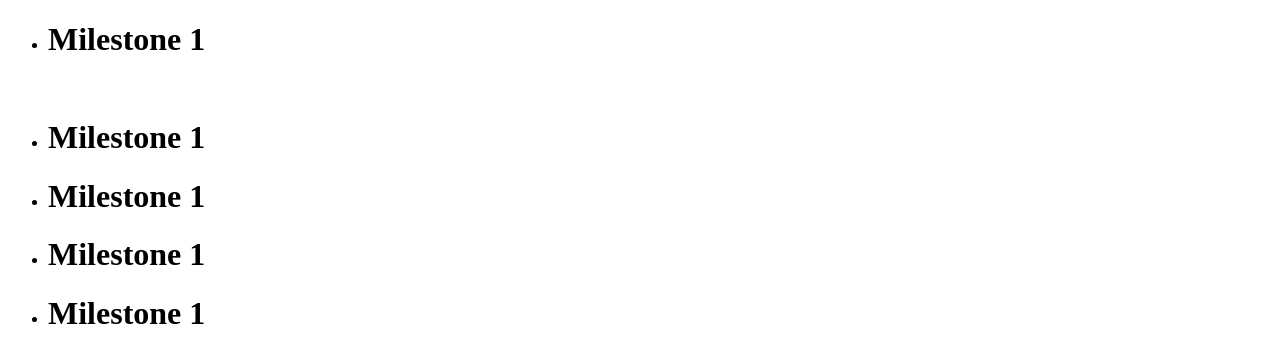
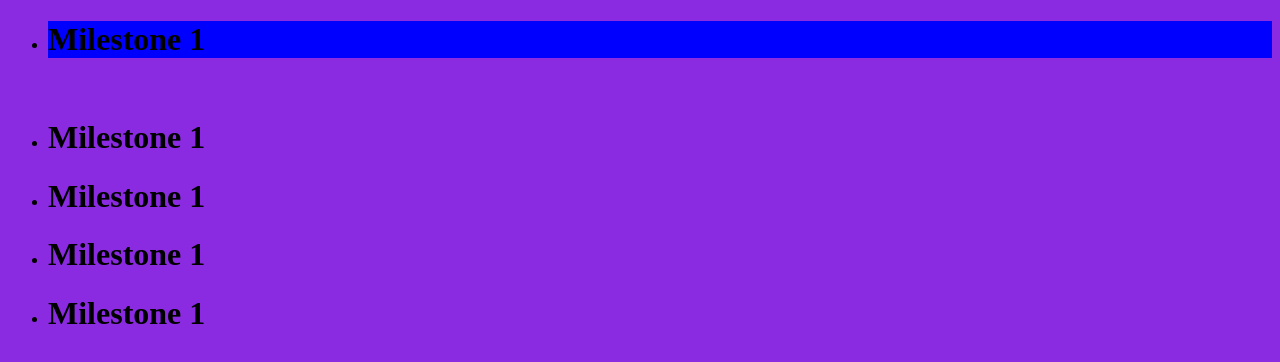
Before and after one commit to Kjbrasfied/Coding-1-Milestone, a plain HTML site: page index.html in a window 1280 px wide. Drawn offline with Linux system fonts and the light colour scheme.

Commit message:
Update index.html

```diff
--- a/index.html
+++ b/index.html
@@ -5,14 +5,15 @@
     <meta name="viewport" content="width=device-width, initial-scale=1.0">
     <title>Milestone Website</title>
 </head>
-<body>
+<body style="background-color: blueviolet;">
     <ul>
-        <li><h1>Milestone 1</h1></li>
+        <li><h1 style="background-color: blue;">Milestone 1</h1></li>
             <img src="" alt="">
         <li><h1>Milestone 1</h1></li>
         <li><h1>Milestone 1</h1></li>
         <li><h1>Milestone 1</h1></li>
         <li><h1>Milestone 1</h1></li>
     </ul>
+
 </body>
 </html>
```
